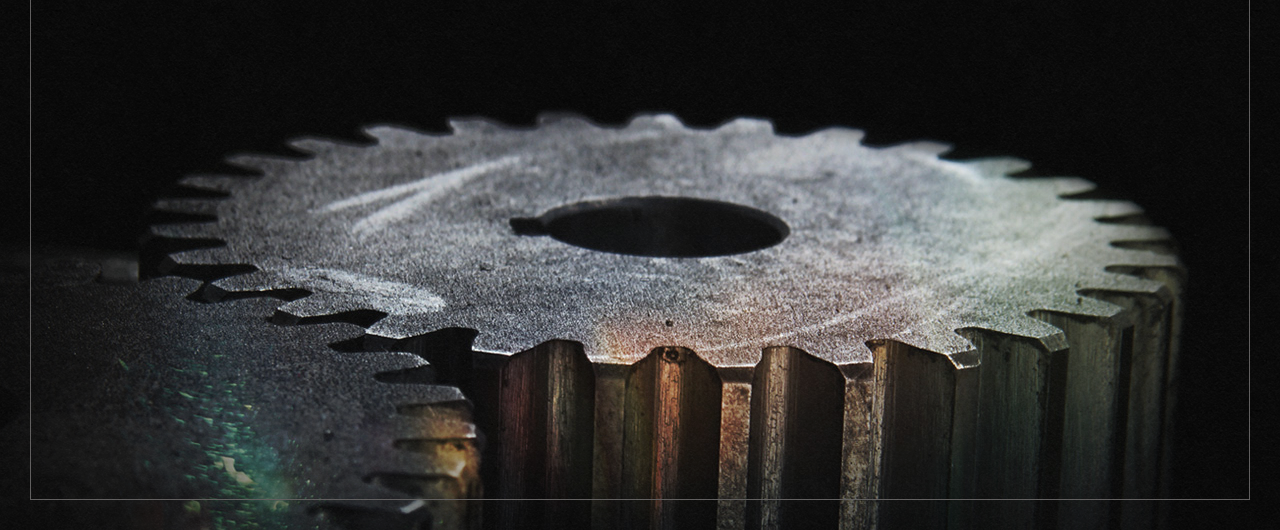
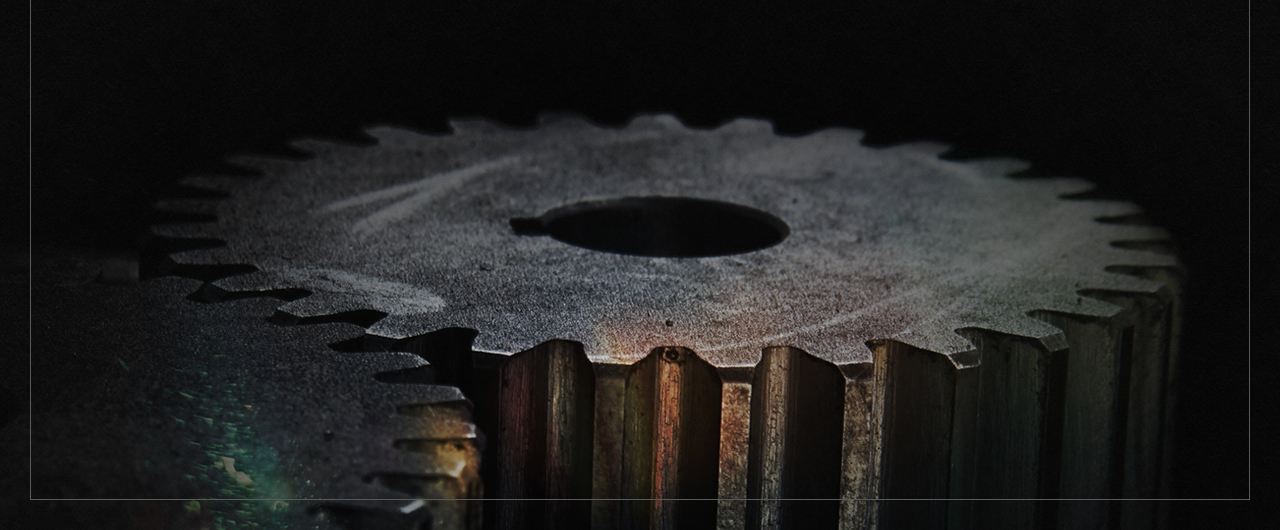
Before and after one commit to MikeS74/mls-port-2019, a plain HTML site: page index.html in a window 1280 px wide. Shown: the part 270-800 px from the top of the page. Drawn offline with nearby package versions, Linux system fonts and the light colour scheme; a web font is replaced by a local one.

Commit message:
replaced box shadow with texture gradient

```diff
--- a/assets/css/style.css
+++ b/assets/css/style.css
@@ -9,7 +9,7 @@ html {
 }
 
 body {
-/*
+    /*
     -webkit-font-smoothing: antialiased;
 	-moz-osx-font-smoothing: grayscale;
 	font-smoothing: antialiased;
@@ -58,21 +58,13 @@ body {
 /*/////////////////////////////////////////////////*/
 
 /*Inner shadow laid over bkgd img that conforms to screen size*/
-.inner-shadow1 {
-    position: absolute;
-    display: block;
+.texture-gradient {
     width: 100%;
     height: 100vh;
-    box-shadow: inset -5em 5em 20em black;
-}
-
-.inner-shadow2 {
-    display: block;
+    background-image: url(../img/black-paper-45-percent.png);
+    -webkit-mask-image: radial-gradient(ellipse 90% 100% at 50% 90%, rgba(255, 255, 255, 0), black 70%);
+    mask-image: radial-gradient(ellipse 90% 100% at 50% 90%, rgba(255, 255, 255, 0), black 70%);
     position: absolute;
-    bottom: 0;
-    width: 100%;
-    height: 100vh;
-    box-shadow: inset 5em 5em 20em black;
 }
 
 /*Main bounding border for entire site*/
@@ -135,9 +127,9 @@ body {
     width: 100%;
     height: 100vh;
     background-image: url(../img/black-paper-45-percent.png);
-    mix-blend-mode: screen;
+    /*    mix-blend-mode: screen;*/
     position: absolute;
-    z-index: 1;
+    /*    z-index: 1;*/
 }
 
 .main-title {
--- a/index.html
+++ b/index.html
@@ -20,12 +20,7 @@
     <!--Background image-->
     <div class="cog-bkgd">
         <!--Black shadow on top of image-->
-        <div class="inner-shadow1">
-        </div>
-        <div class="inner-shadow2">
-        </div>
-
-        <div class="paper-texture"></div>
+        <div class="texture-gradient"></div>
 
         <!--Grey border on top of bkgd and shadow-->
         <div id="left"></div>
@@ -61,7 +56,6 @@
         </nav>
     </div>
 
-
     <script src="assets/js/script.js" async defer></script>
 </body>
 
```
